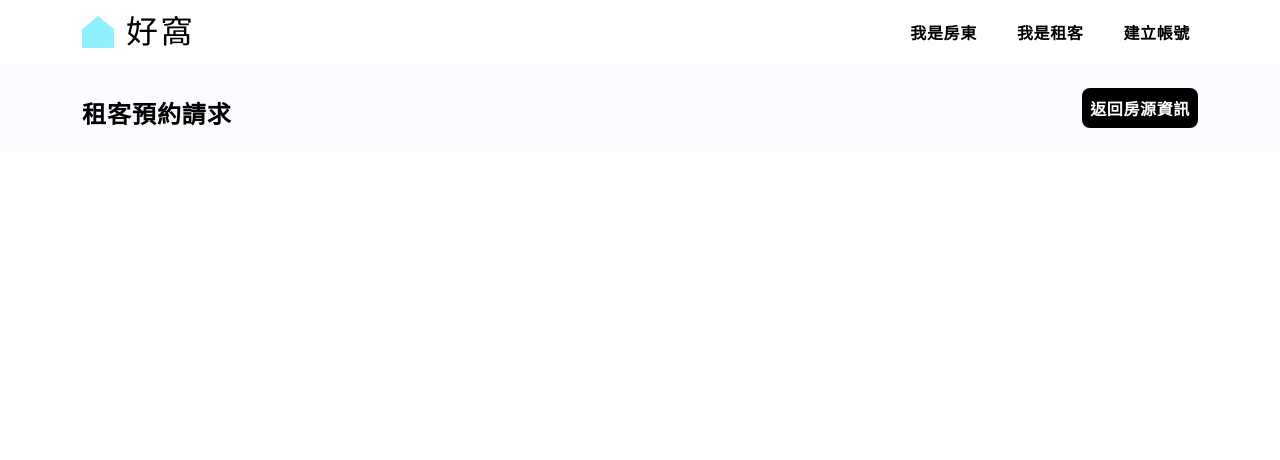
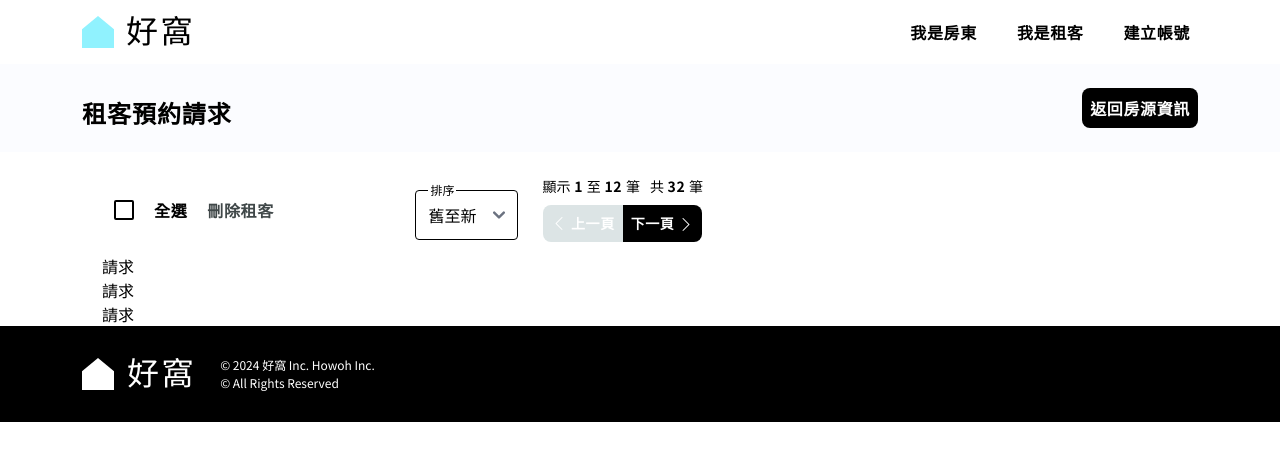
Before and after one commit to Eshiunm/Rocket_HowOh, a React (Vite) app: page /landlord/publish/request in a window 1280 px wide. Shown: the top 460 px of the page. Built offline with nearby package versions, Linux system fonts and the light colour scheme; a web font is replaced by a local one.

Commit message:
feat: add request's page main section skeleton and footer

```diff
--- /dev/null
+++ b/src/components/landLordManagement/request/RequestList.tsx
@@ -0,0 +1,9 @@
+export default function RequestList() {
+  return (
+    <ul>
+      <li>請求</li>
+      <li>請求</li>
+      <li>請求</li>
+    </ul>
+  );
+}
--- a/src/index.css
+++ b/src/index.css
@@ -138,6 +138,9 @@
   .badge-m {
     @apply px-2 py-1 text-sans-body2 text-black rounded-lg;
   }
+  .checkBox-black {
+    @apply w-5 h-5 text-black focus:ring-transparent rounded-sm border-2 border-black cursor-pointer;
+  }
   /* 首頁 Title 的打字效果 */
   .type-animation::after {
     content: "" !important;
--- a/src/pages/landlordManagement/TenantRequest.tsx
+++ b/src/pages/landlordManagement/TenantRequest.tsx
@@ -1,13 +1,110 @@
+import { useState } from "react";
+import leftIcon_white from "../../assets/imgs/icons/leftIcon_white.svg";
+import rightIcon_white from "../../assets/imgs/icons/rightIcon_white.svg";
+import Footer from "../../components/footer/Footer";
+import { useNavigate } from "react-router-dom";
+import RequestList from "../../components/landLordManagement/request/RequestList";
+
 export default function TenantRequest() {
+  const navigate = useNavigate();
+  const [isOrderFocused, setIsOrderFocused] = useState(false);
+
   return (
     <>
       <header className="bg-Landlord-99">
         <div className="container py-6 flex justify-between items-end">
           <h2 className="text-sans-b-h5">租客預約請求</h2>
-          <button className="filled-button-m">返回房源資訊</button>
+          <button
+            type="button"
+            className="filled-button-m"
+            onClick={() => navigate(-1)}
+          >
+            返回房源資訊
+          </button>
         </div>
-
       </header>
+      <main className="container layout-grid">
+        <div className="col-span-7 px-5">
+          <section className="flex items-start gap-6 pb-3 pl-3 pt-6">
+            <div className="flex gap-3 items-center pt-[14px]">
+              <input
+                type="checkbox"
+                name=""
+                id="checkAllTenant"
+                className="checkBox-black"
+              />
+              <label
+                htmlFor="checkAllTenant"
+                className="text-sans-b-body1 cursor-pointer p-2"
+              >
+                全選
+              </label>
+              <button
+                type="button"
+                className="text-sans-b-body1 text-Neutral-30"
+              >
+                刪除租客
+              </button>
+            </div>
+            <div className="pt-[14px] ml-auto">
+              <div
+                className={`relative rounded ${
+                  isOrderFocused ? "border-Brand-30 border-2 -m-[1px]"
+                  : "border-black border"
+                }`}
+                onFocus={() => setIsOrderFocused(true)}
+                onBlur={() => setIsOrderFocused(false)}
+              >
+                <select
+                  id="city"
+                  className="block p-3 text-sans-body1 text-black bg-transparent border-none appearance-none focus:ring-0"
+                >
+                  <option value="oldList">舊至新</option>
+                  <option value="newList">新至舊</option>
+                  <option value="hasView">已查看</option>
+                  <option value="noView">未查看</option>
+                </select>
+                <label
+                  htmlFor="city"
+                  className="absolute text-sans-caption -translate-y-4 top-[6px] z-10 bg-white px-0.5 start-3"
+                >
+                  排序
+                </label>
+              </div>
+            </div>
+            <div className="flex flex-col items-center gap-2">
+              <div className="flex gap-[10px] text-sans-body2">
+                <h6>
+                  顯示
+                  <span className="text-sans-b-body2"> 1 </span>
+                  至
+                  <span className="text-sans-b-body2"> 12 </span>
+                  筆
+                </h6>
+                <h6>
+                  共
+                  <span className="text-sans-b-body2"> 32 </span>
+                  筆
+                </h6>
+              </div>
+              <div className="flex">
+                <button className="text-sans-b-body2 bg-Neutral-90 filled-button-s rounded-r-none flex items-center gap-1">
+                  <img src={leftIcon_white} alt="left-icon" />
+                  上一頁
+                </button>
+                <button className="text-sans-b-body2 filled-button-s rounded-l-none flex items-center gap-1">
+                  下一頁
+                  <img src={rightIcon_white} alt="right-icon" />
+                </button>
+              </div>
+            </div>
+          </section>
+          <section>
+            <RequestList />
+          </section>
+        </div>
+      </main>
+      <Footer />
     </>
   );
 }
```
